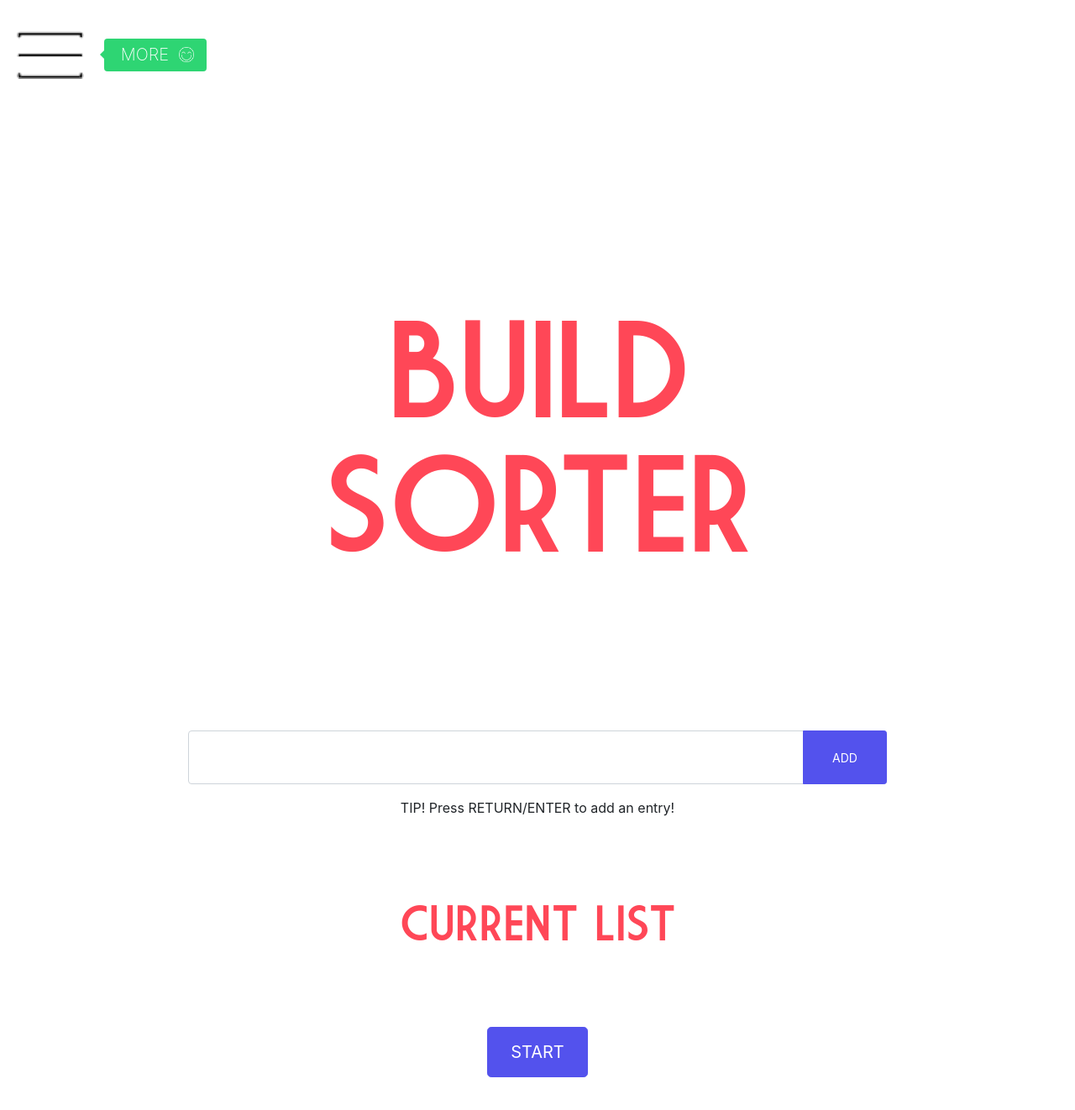
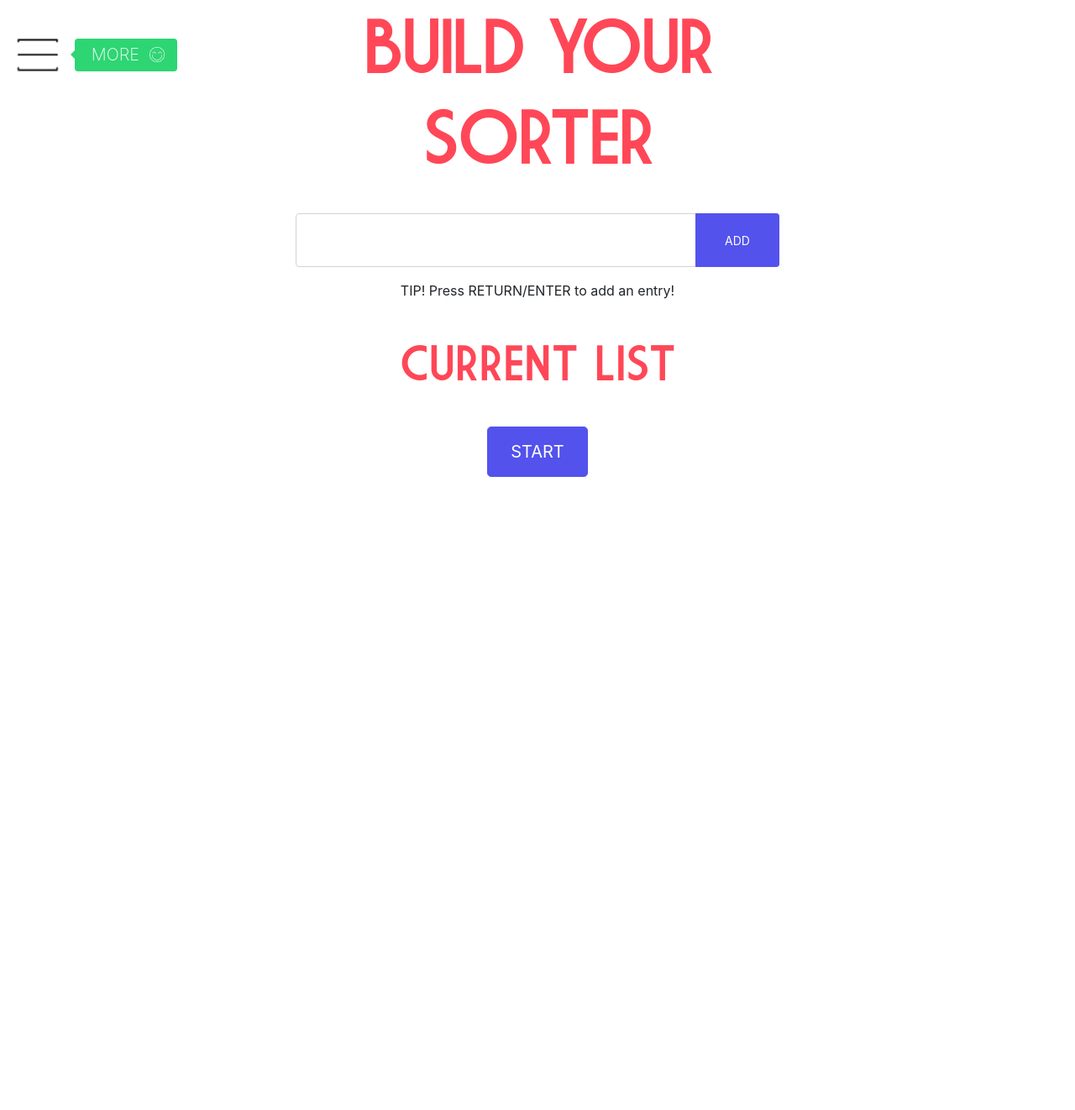
Before and after one commit to tjerome/biassorter, a PHP site: page /index.html in a window 1280 px wide. Shown: the whole page at 84% size. After the commit the page ends 568 px from the top, so only its background shows below. Run offline with PHP 8.4, Linux system fonts and the light colour scheme; some libraries are stand-ins or nearby versions.

Commit message:
Updated Views for Mobile - new layout - removed unused page links atm

```diff
--- a/index.html
+++ b/index.html
@@ -17,15 +17,16 @@
 <meta name=”Description” content=”The first fully customizable bias sorter! Add a list of anything you want to sort, click go, and share your results! 2020 Updates now in progress!”>
 </head>
 
+
 <body>
 
 <nav id="menu">
   <ul>
-    <li><a id="menulink" href="/about">ABOUT</a></li>
+    <li><a id="menulink" href="/">ABOUT</a></li>
     <li><a id="menulink" href="/">CUSTOM</a></li>
     <li><a id="menulink" href="/premade.html">PREMADE</a></li>
-    <li><a id="menulink" href="/lyrics">LYRICS</a></li>
-    <li><a id="menulink" href="/contact">CONTACT</a></li>
+    <li><a id="menulink" href="/">LYRICS</a></li>
+    <li><a id="menulink" href="/">CONTACT</a></li>
   </ul>
 </nav>
 
@@ -36,11 +37,7 @@
   </button>
 
   <div class="topHalf">
-      <h2 id="title"> BUILD <br/> SORTER </h2>
-  </div>
-
-  <div class="bottomHalf">
-    <div id="buildList">
+      <h2 id="title"> BUILD YOUR<br/> SORTER </h2>
 
       <div class="input-group mb-3">
         <input type="text" id="inputText" class="form-control" autocomplete="off" aria-label="Sizing example input" aria-describedby="inputGroup-sizing-lg">
@@ -48,8 +45,11 @@
           <button type="button" class="btn btn-primary btn-sm addItem" onclick="addCustom();">ADD</button>
         </div>
       </div>
+      <span id="helptext">TIP! Press RETURN/ENTER to add an entry!</span>
+  </div>
 
-      <span id="helptext">TIP! Press RETURN/ENTER to add an entry!</span>
+  <div class="bottomHalf">
+    <div id="buildList">
 
       <div class="sortlist">
         <h4 id="sortlist">CURRENT LIST</h4>
@@ -105,7 +105,7 @@ function addCustom(){
    var pval = "";
 
    for(i = 0; i < namMember.length; i++){
-     pval = pval + namMember[i] + "</br>";
+     pval = pval + namMember[i] + ", ";
      console.log(pval);
    }
 
--- a/standby.html
+++ b/standby.html
@@ -43,7 +43,7 @@
 <style>
 
 html {
-  height: 100vh !important
+  height: 100vh !important;
   background-color: #fff !important;
 }
 
--- a/style.css
+++ b/style.css
@@ -27,6 +27,7 @@
     left: 12px;
     outline: none;
     background: url('menu.png') no-repeat left center;
+    background-size: 50px 40px !important;
     height: 90px;
     width: 230px;
   }
@@ -57,12 +58,9 @@
   }
 
   #title {
-    padding-top: 28%;
     width: 100%;
-    font-size: 160px;
-    text-align: center;
+    font-size: 90px;
     letter-spacing: -5px;
-    line-height: 160px;
     text-align: center;
 }
 
@@ -77,7 +75,7 @@
   }
 
   .input-group {
-    max-width: 65% !important;
+    max-width: 45%;
     margin-top: 3%;
     margin-left: auto !important;
     margin-right: auto !important;
@@ -110,7 +108,7 @@
 
   #sortList {
     font-size: 58px;
-    margin-top: 7%;
+    /* margin-top: 7%; */
     margin-bottom: 1% !important;
     font-family: 'Market_Deco', Arial, sans-serif;
     letter-spacing: -1;
@@ -129,14 +127,9 @@
     font-size: 32px;
     font-family: 'Oswald', sans-serif;
     font-weight: 300;
-    margin-bottom: 3%;
     margin-left: auto !important;
     margin-right: auto !important;
     color: #2f3542;
-  }
-
-  .go {
-    margin-top: 3%;
   }
 
   .startbtn {
@@ -236,7 +229,7 @@ ul > li {
   padding: 10px 45px 10px 20px;
   border-radius: 4px;
   position: relative;
-  left: 50px;
+  left: 15px;
 }
 
 .tooltips:before {
@@ -257,34 +250,132 @@ ul > li {
     display: block;
 }
 
-.topHalf {
-    width: 100% !important;
-}
-
-.bottomHalf {
-    width: 100% !important;
-    margin-top: 15%;
-}
-
 .displayNameList {
-    display: inline-block;
-    width: 100% !important;
+  display: inline-block;
+  width: 100% !important;
 }
 
 #pText {
-    width: 50% !important;
+  width: 40% !important;
+  word-wrap: break-word !important;
+  padding-bottom: 1%;
 
 }
 
-  /* IPAD SCREENS*/
-  @media all and (min-device-width: 868px) and (max-device-width: 1366px) {
+
+/* LAPTOP SCREEN SIZES */
+@media all and (min-device-width: 1366px) and (min-device-height: 720px) {
+  .topHalf {
+    width: 100% !important;
+    height: 40%;
+    padding-top: 10% !important;
+}
+
+  .bottomHalf {
+      width: 100% !important;
+      height: 60%;
+      padding-top: 6% !important;
+  }
+}
+
+  /* IPHONE 5.SE SCREENS */
+@media all and (min-device-width: 320px) and (max-device-width: 414px) {
+  .topHalf {
+    width: 100% !important;
+    height: 48%;
+    padding-top: 45%;
+  }
+
+  .bottomHalf {
+      width: 100% !important;
+      height: 52%;
+      padding-top: 0;
+  }
+}
 
 
+  /* IPAD SCREENS*/
+  @media all and (min-device-width: 768px) and (min-device-height: 1024px) {
+    .topHalf {
+      width: 100% !important;
+      height: 48% !important;
+      padding-top: 28%;
+    }
 
+    .bottomHalf {
+        width: 100% !important;
+        height: 52% !important;
+        padding-top: 3%;
+    }
 }
 
 /* IPHONE X */
-@media all and (min-device-width: 320px) and (max-device-width: 768px) {
+@media all and (min-device-width: 375px) and (max-device-width: 375px) and (min-device-height: 812px) {
+  .topHalf {
+    width: 100% !important;
+    height: 48%;
+    padding-top: 60%;
+  }
 
+  .bottomHalf {
+      width: 100% !important;
+      height: 52%;
+      padding-top: 1%;
+  }
 
+  #title {
+    font-size: 120px;
+  }
+
+  #pText {
+    font-size: 42px;
+    width: 60% !important;
+  }
+
+  .input-group {
+    width: 60% !important;
+  }
 }
+
+/* SURFACE DUO SCREENS */
+/* @media all and (min-device-width: 540px) and (max-device-width: 540px) {
+  .topHalf {
+    width: 100% !important;
+    height: 48%;
+    padding-top: 30%;
+  }
+
+  .bottomHalf {
+      width: 100% !important;
+      height: 52%;
+      padding-top: 9%;
+  }
+
+  #title {
+    font-size: 100px;
+  }
+
+  #pText {
+    font-size: 36px;
+    width: 60% !important;
+  }
+
+  .input-group {
+    width: 60% !important;
+  }
+} */
+
+/* SMALLER PHONES Galaxy S4 and Pixel */
+/* @media all and (min-device-width: 360px) and (min-device-height: 823px) {
+  .topHalf {
+    width: 100% !important;
+    height: 48%;
+    padding-top: 50%;
+  }
+
+  .bottomHalf {
+      width: 100% !important;
+      height: 52%;
+      padding-top: 1%;
+  }
+} */
```
Also changed, not shown: premade.html (+8 -6 lines).
